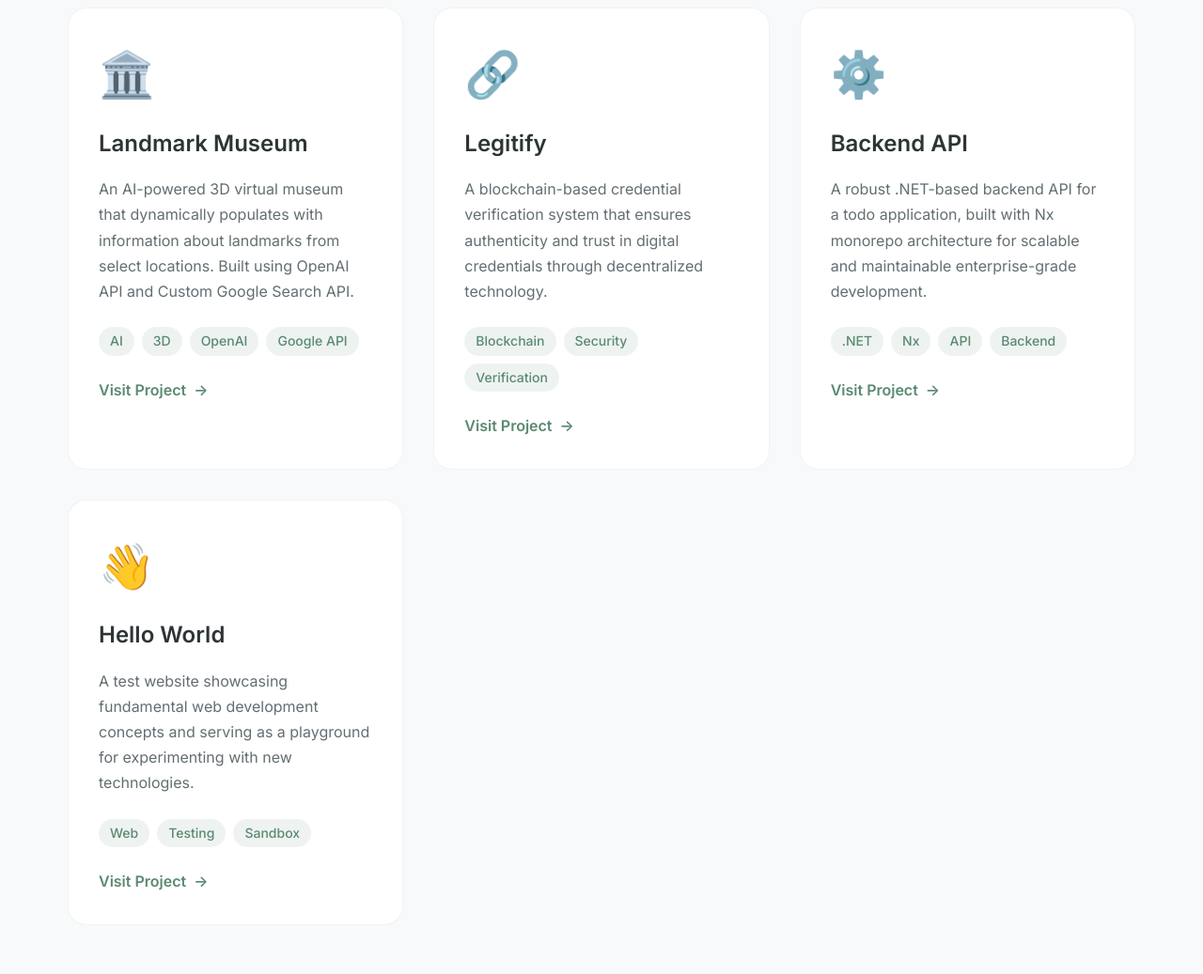
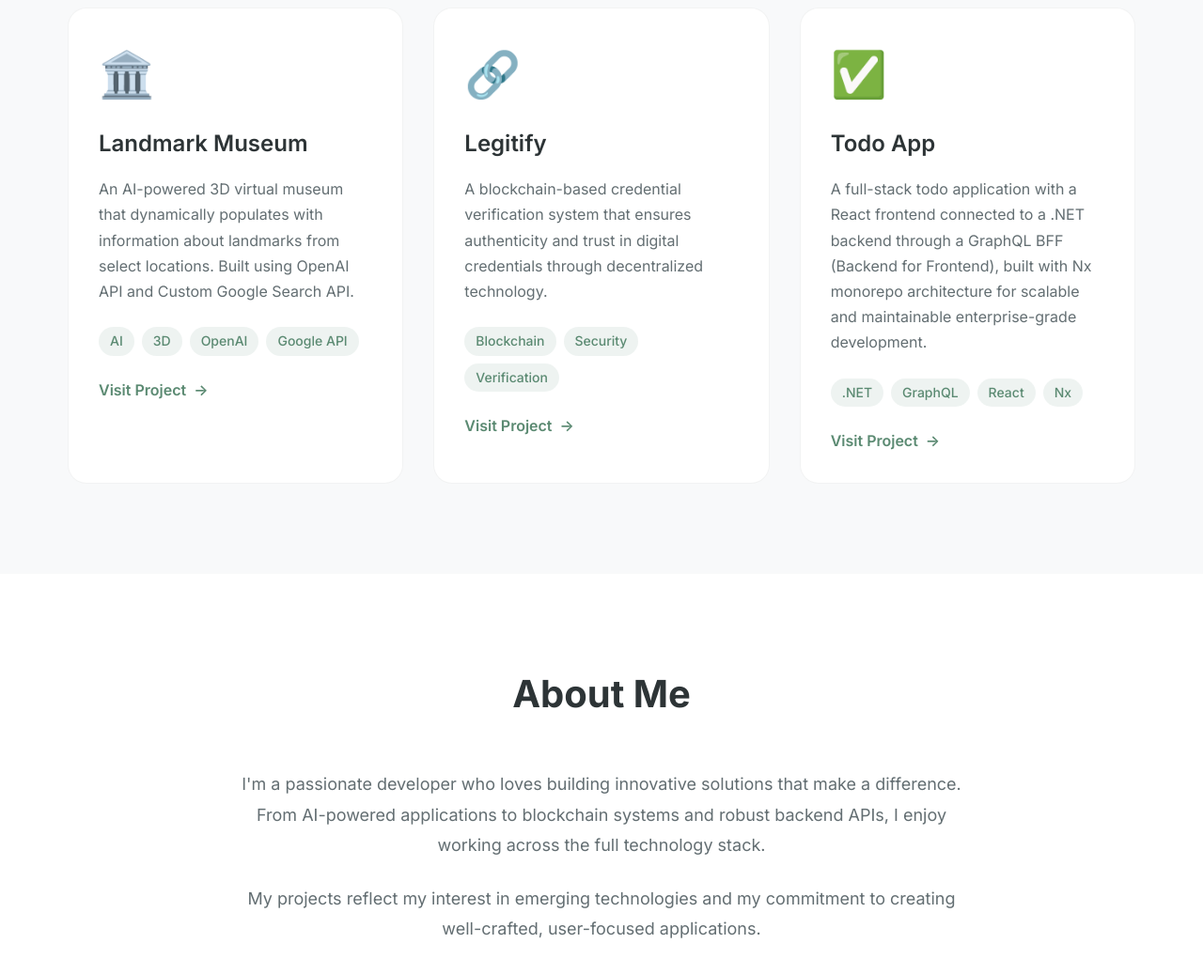
Before and after one commit to cdobey/portfolio, a plain HTML site: page index.html in a window 1280 px wide. Shown: the part 1000-2037 px from the top of the page at 94% size. Drawn offline with Linux system fonts and the light colour scheme.

Commit message:
Updated portfolio to point at new todo frontend

```diff
--- a/index.html
+++ b/index.html
@@ -82,37 +82,21 @@
                 </article>
 
                 <article class="project-card">
-                    <div class="project-icon">⚙️</div>
-                    <h3 class="project-title">Backend API</h3>
+                    <div class="project-icon">✅</div>
+                    <h3 class="project-title">Todo App</h3>
                     <p class="project-description">
-                        A robust .NET-based backend API for a todo application, built
+                        A full-stack todo application with a React frontend connected to
+                        a .NET backend through a GraphQL BFF (Backend for Frontend), built
                         with Nx monorepo architecture for scalable and maintainable
                         enterprise-grade development.
                     </p>
                     <div class="project-tags">
                         <span class="tag">.NET</span>
+                        <span class="tag">GraphQL</span>
+                        <span class="tag">React</span>
                         <span class="tag">Nx</span>
-                        <span class="tag">API</span>
-                        <span class="tag">Backend</span>
                     </div>
-                    <a href="https://backend.dobey.dev" target="_blank" rel="noopener noreferrer" class="project-link">
-                        Visit Project <span class="arrow">→</span>
-                    </a>
-                </article>
-
-                <article class="project-card">
-                    <div class="project-icon">👋</div>
-                    <h3 class="project-title">Hello World</h3>
-                    <p class="project-description">
-                        A test website showcasing fundamental web development concepts
-                        and serving as a playground for experimenting with new technologies.
-                    </p>
-                    <div class="project-tags">
-                        <span class="tag">Web</span>
-                        <span class="tag">Testing</span>
-                        <span class="tag">Sandbox</span>
-                    </div>
-                    <a href="https://hello-world.dobey.dev" target="_blank" rel="noopener noreferrer" class="project-link">
+                    <a href="https://todo.dobey.dev" target="_blank" rel="noopener noreferrer" class="project-link">
                         Visit Project <span class="arrow">→</span>
                     </a>
                 </article>
```
